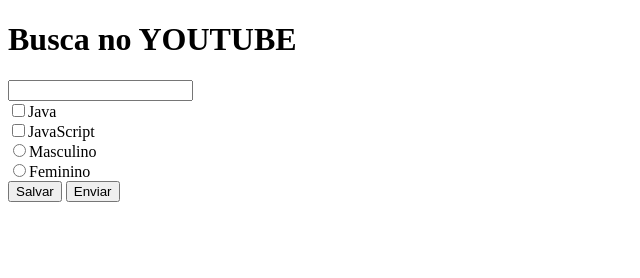
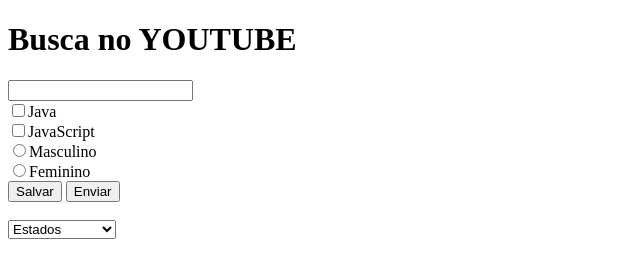
Before and after one commit to Dan1e1rodrigues/Cursos-Programador-BR, a plain HTML site: page Aulas/AULA26/index.html in a window 1280 px wide. Shown: the whole page, without its empty margins (0-640 px from the left). Drawn offline with Linux system fonts and the light colour scheme.

Commit message:
UP
Aula sobre select

```diff
--- a/Aulas/AULA26/index.html
+++ b/Aulas/AULA26/index.html
@@ -51,5 +51,17 @@
         <input type="reset" value="Enviar">
     </form>
 
+    <br>
+
+    <!-- Formulario com select -->
+    <form method="get" action>
+        <select name="estado">
+            <option value="">Estados</option>
+            <option value="SP">São Paulo</option>
+            <option value="MG">Minas Gerais</option>
+            <option value="RJ">Rio de Janeiro</option>
+        </select>
+    </form>
+
 </body>
 </html>
```
